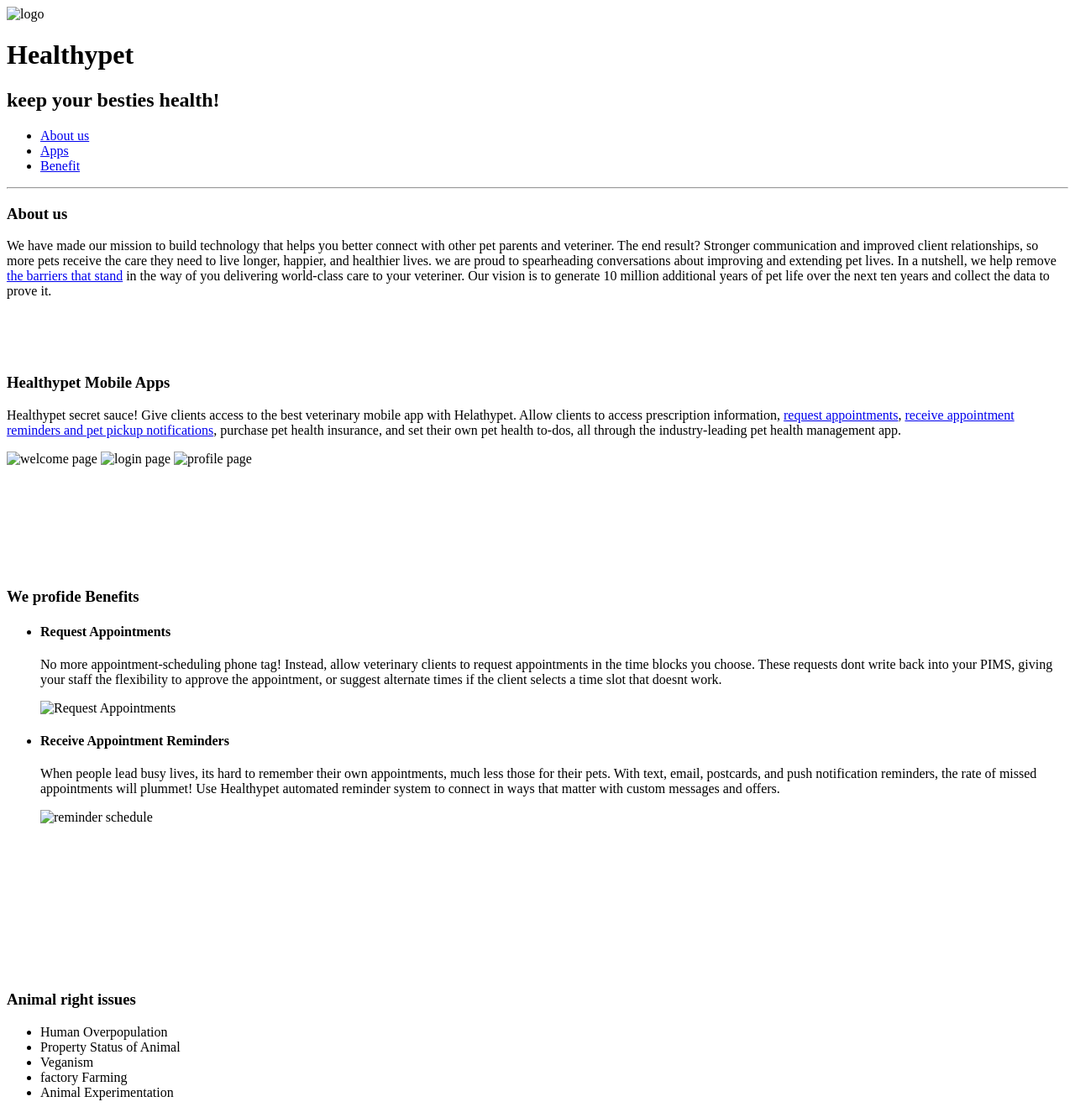
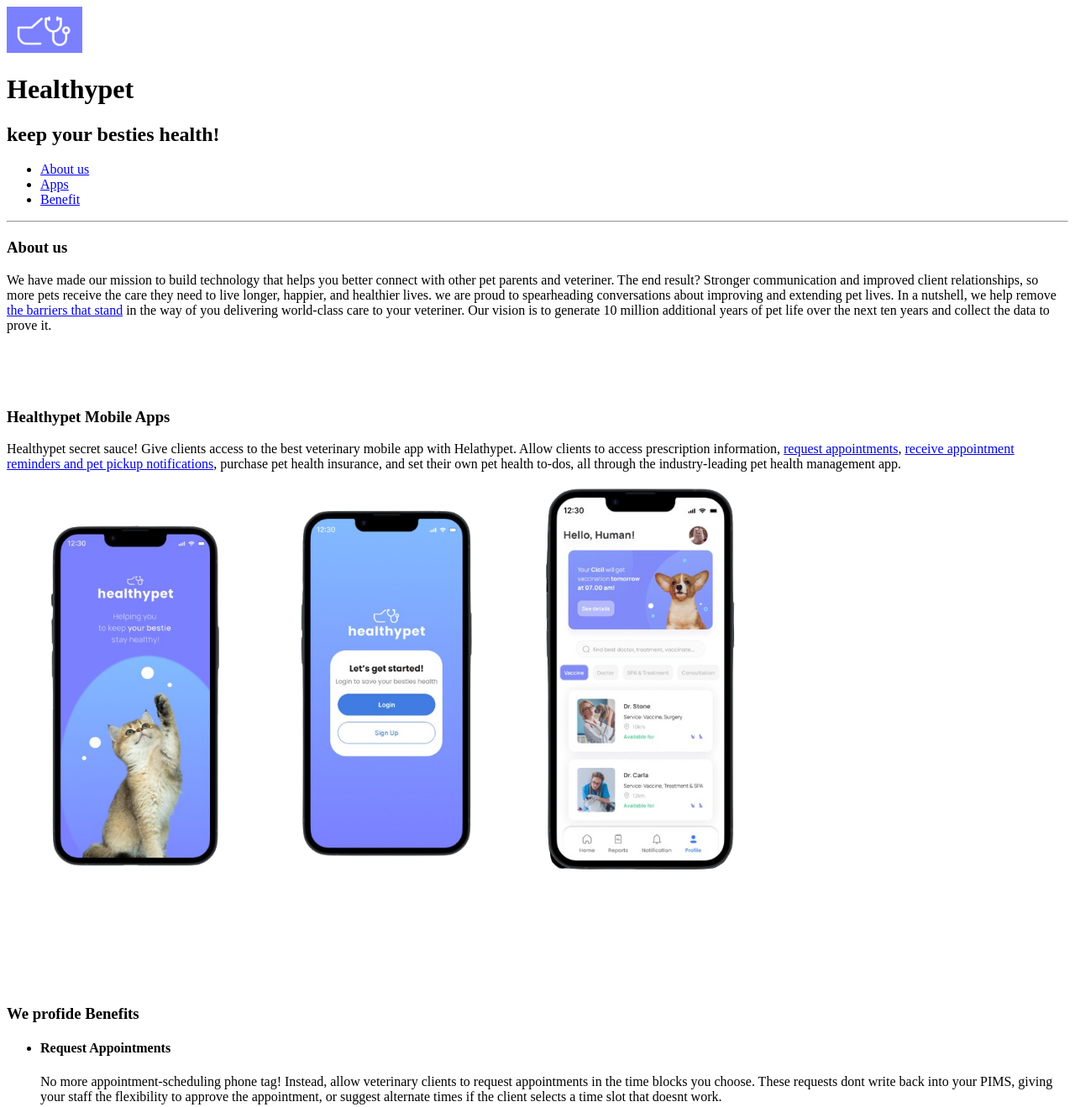
Before and after one commit to ciell0/DDAP-HTML, a plain HTML site: page latihanMarkup.html in a window 1280 px wide. Shown: the top 1319 px of the page at 84% size. Drawn offline with Linux system fonts and the light colour scheme.

Commit message:
first commit

```diff
--- a/latihanMarkup.html
+++ b/latihanMarkup.html
@@ -7,7 +7,7 @@
     <body>
         <div id = "wrapper">
             <div id = "Header">
-                <img src="image/Screenshot 2024-03-20 185304.png" alt="logo" title="logo" width="90">
+                <img src="./images - Copy/Screenshot 2024-03-20 185304.png" alt="logo" title="logo" width="90">
                 <h1>
                     Healthypet
                 </h1>
@@ -50,9 +50,9 @@
                     purchase pet health insurance, and set their own pet health to-dos, all through the industry-leading pet health management app.
                 </p>
                 <!-- gambar design app -->
-                <img src="Screenshot_2024-03-13_195635-removebg-preview.png" alt="welcome page" title="welcome page" width="300">
-                <img src="gambar login.png" alt="login page" title="login page" width="300">
-                <img src="gambar profile.png" alt="profile page" title="home page" width="300">
+                <img src="./images - Copy/Screenshot_2024-03-13_195635-removebg-preview.png" alt="welcome page" title="welcome page" width="300">
+                <img src="./images - Copy/gambar login.png" alt="login page" title="login page" width="300">
+                <img src="./images - Copy/gambar profile.png" alt="profile page" title="home page" width="300">
                 <br><br><br><br><br><br><br><br>
                 </div>
 
@@ -66,13 +66,13 @@
                     <p>
                         No more appointment-scheduling phone tag! Instead, allow veterinary clients to request appointments in the time blocks you choose. These requests dont write back into your PIMS, giving your staff the flexibility to approve the appointment, or suggest alternate times if the client selects a time slot that doesnt work.
                     </p>
-                    <img src="gambar list.png" alt="Request Appointments" title="Request Appointments">
+                    <img src="./images - Copy/gambar list.png" alt="Request Appointments" title="Request Appointments">
 
                     <li id="receive appointment reminders"> <h4>Receive Appointment Reminders</h4> </li>
                     <p>
                         When people lead busy lives, its hard to remember their own appointments, much less those for their pets. With text, email, postcards, and push notification reminders, the rate of missed appointments will plummet! Use Healthypet automated reminder system to connect in ways that matter with custom messages and offers.
                     </p>
-                    <img src="reminder app 2.png" alt="reminder schedule" title="reminder schedule">
+                    <img src="./images - Copy/reminder app 2.png" alt="reminder schedule" title="reminder schedule">
 
                 </ul>
                 <br><br><br><br><br><br><br><br><br>
```
